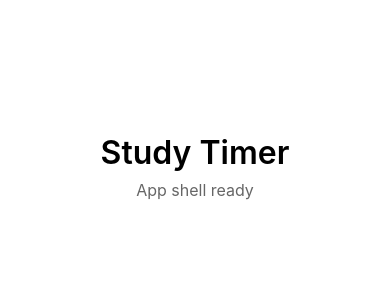
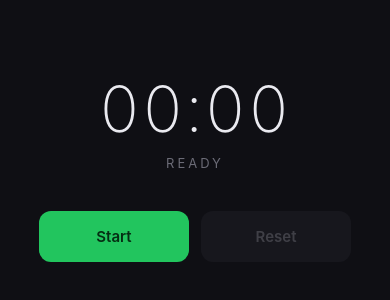
Before and after one commit to Jamot32/Study-timer, a React Native app: screen / in a window 390 px wide. Shown: the part 256-556 px from the top of the page. Built offline with nearby package versions, Linux system fonts and the light colour scheme.

Commit message:
Basic study timer setup

```diff
--- a/App.tsx
+++ b/App.tsx
@@ -1,12 +1,70 @@
 import { StatusBar } from 'expo-status-bar';
-import { StyleSheet, Text, View } from 'react-native';
+import { Pressable, StyleSheet, Text, View } from 'react-native';
+import { formatElapsed, useStudyTimer, type TimerState } from './lib/useStudyTimer';
+
+const STATUS_LABEL: Record<TimerState, string> = {
+  ready: 'Ready',
+  running: 'Studying',
+  paused: 'Paused',
+};
+
+const STATUS_COLOR: Record<TimerState, string> = {
+  ready: '#6b6b76',
+  running: '#4ade80',
+  paused: '#fbbf24',
+};
+
+const PRIMARY_LABEL: Record<TimerState, string> = {
+  ready: 'Start',
+  running: 'Pause',
+  paused: 'Resume',
+};
 
 export default function App() {
+  const { state, elapsedMs, toggle, reset } = useStudyTimer();
+  const primaryRunning = state === 'running';
+  const resetDisabled = elapsedMs === 0 && !primaryRunning;
+
   return (
     <View style={styles.container}>
-      <Text style={styles.title}>Study Timer</Text>
-      <Text style={styles.subtitle}>App shell ready</Text>
-      <StatusBar style="auto" />
+      <View style={styles.card}>
+        <Text style={styles.display}>{formatElapsed(elapsedMs)}</Text>
+        <Text style={[styles.status, { color: STATUS_COLOR[state] }]}>{STATUS_LABEL[state]}</Text>
+        <View style={styles.controls}>
+          <Pressable
+            accessibilityRole="button"
+            onPress={toggle}
+            style={({ pressed }) => [
+              styles.button,
+              primaryRunning ? styles.primaryRunning : styles.primaryIdle,
+              pressed && styles.pressed,
+            ]}
+          >
+            <Text
+              style={[
+                styles.buttonLabel,
+                primaryRunning ? styles.primaryLabelRunning : styles.primaryLabelIdle,
+              ]}
+            >
+              {PRIMARY_LABEL[state]}
+            </Text>
+          </Pressable>
+          <Pressable
+            accessibilityRole="button"
+            onPress={reset}
+            disabled={resetDisabled}
+            style={({ pressed }) => [
+              styles.button,
+              styles.resetButton,
+              resetDisabled && styles.disabled,
+              pressed && !resetDisabled && styles.pressed,
+            ]}
+          >
+            <Text style={[styles.buttonLabel, styles.resetLabel]}>Reset</Text>
+          </Pressable>
+        </View>
+      </View>
+      <StatusBar style="light" />
     </View>
   );
 }
@@ -14,17 +72,71 @@ export default function App() {
 const styles = StyleSheet.create({
   container: {
     flex: 1,
-    backgroundColor: '#fff',
+    backgroundColor: '#0f0f14',
     alignItems: 'center',
     justifyContent: 'center',
-    gap: 8,
   },
-  title: {
-    fontSize: 32,
+  card: {
+    width: '100%',
+    maxWidth: 360,
+    paddingTop: 32,
+    paddingBottom: 32,
+    paddingHorizontal: 24,
+    alignItems: 'center',
+  },
+  display: {
+    fontSize: 64,
+    fontWeight: '200',
+    fontVariant: ['tabular-nums'],
+    letterSpacing: 2,
+    color: '#eaeaf0',
+    marginBottom: 8,
+  },
+  status: {
+    fontSize: 13,
+    textTransform: 'uppercase',
+    letterSpacing: 3,
+    marginBottom: 40,
+  },
+  controls: {
+    flexDirection: 'row',
+    gap: 12,
+    alignSelf: 'stretch',
+  },
+  button: {
+    flex: 1,
+    paddingVertical: 16,
+    borderRadius: 12,
+    alignItems: 'center',
+    justifyContent: 'center',
+  },
+  primaryIdle: {
+    backgroundColor: '#22c55e',
+  },
+  primaryRunning: {
+    backgroundColor: '#fbbf24',
+  },
+  resetButton: {
+    backgroundColor: '#26262e',
+  },
+  pressed: {
+    opacity: 0.85,
+    transform: [{ scale: 0.97 }],
+  },
+  disabled: {
+    opacity: 0.35,
+  },
+  buttonLabel: {
+    fontSize: 15,
     fontWeight: '600',
   },
-  subtitle: {
-    fontSize: 16,
-    color: '#666',
+  primaryLabelIdle: {
+    color: '#052e13',
+  },
+  primaryLabelRunning: {
+    color: '#451a03',
+  },
+  resetLabel: {
+    color: '#9a9aa5',
   },
 });
--- /dev/null
+++ b/lib/useStudyTimer.ts
@@ -0,0 +1,60 @@
+import { useCallback, useEffect, useRef, useState } from 'react';
+
+export type TimerState = 'ready' | 'running' | 'paused';
+
+const TICK_MS = 100;
+
+interface UseStudyTimerResult {
+  state: TimerState;
+  elapsedMs: number;
+  toggle: () => void;
+  reset: () => void;
+}
+
+export function formatElapsed(ms: number): string {
+  const totalSec = Math.floor(ms / 1000);
+  const h = Math.floor(totalSec / 3600);
+  const m = Math.floor((totalSec % 3600) / 60);
+  const s = totalSec % 60;
+  const pad = (n: number) => String(n).padStart(2, '0');
+  return h > 0 ? `${pad(h)}:${pad(m)}:${pad(s)}` : `${pad(m)}:${pad(s)}`;
+}
+
+export function useStudyTimer(): UseStudyTimerResult {
+  const [state, setState] = useState<TimerState>('ready');
+  const [elapsedMs, setElapsedMs] = useState(0);
+
+  const accumulatedMs = useRef(0);
+  const startedAt = useRef<number | null>(null);
+
+  useEffect(() => {
+    if (state !== 'running') return;
+    const id = setInterval(() => {
+      const start = startedAt.current;
+      if (start === null) return;
+      setElapsedMs(accumulatedMs.current + (Date.now() - start));
+    }, TICK_MS);
+    return () => clearInterval(id);
+  }, [state]);
+
+  const toggle = useCallback(() => {
+    if (startedAt.current !== null) {
+      accumulatedMs.current += Date.now() - startedAt.current;
+      startedAt.current = null;
+      setElapsedMs(accumulatedMs.current);
+      setState('paused');
+    } else {
+      startedAt.current = Date.now();
+      setState('running');
+    }
+  }, []);
+
+  const reset = useCallback(() => {
+    accumulatedMs.current = 0;
+    startedAt.current = null;
+    setElapsedMs(0);
+    setState('ready');
+  }, []);
+
+  return { state, elapsedMs, toggle, reset };
+}
```
